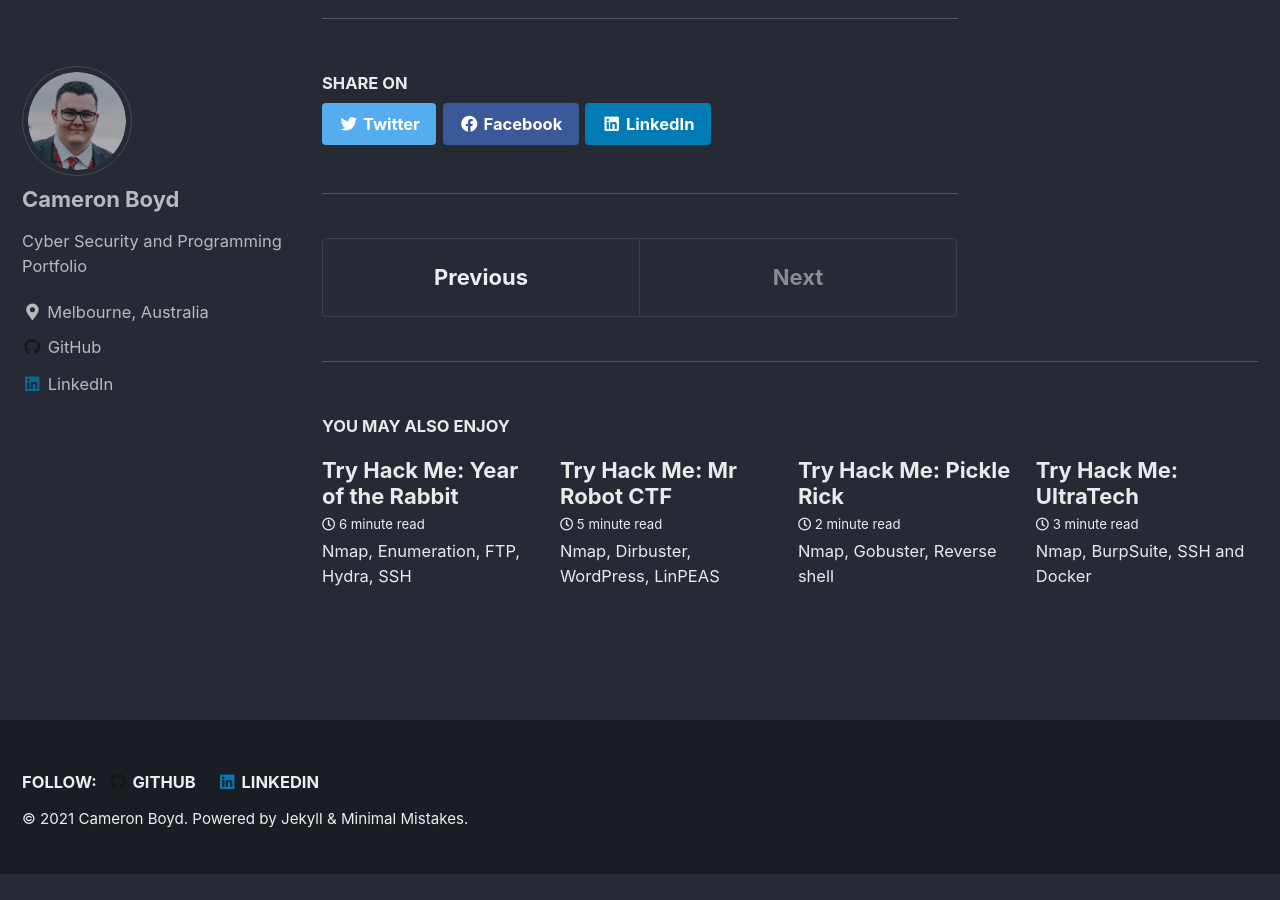
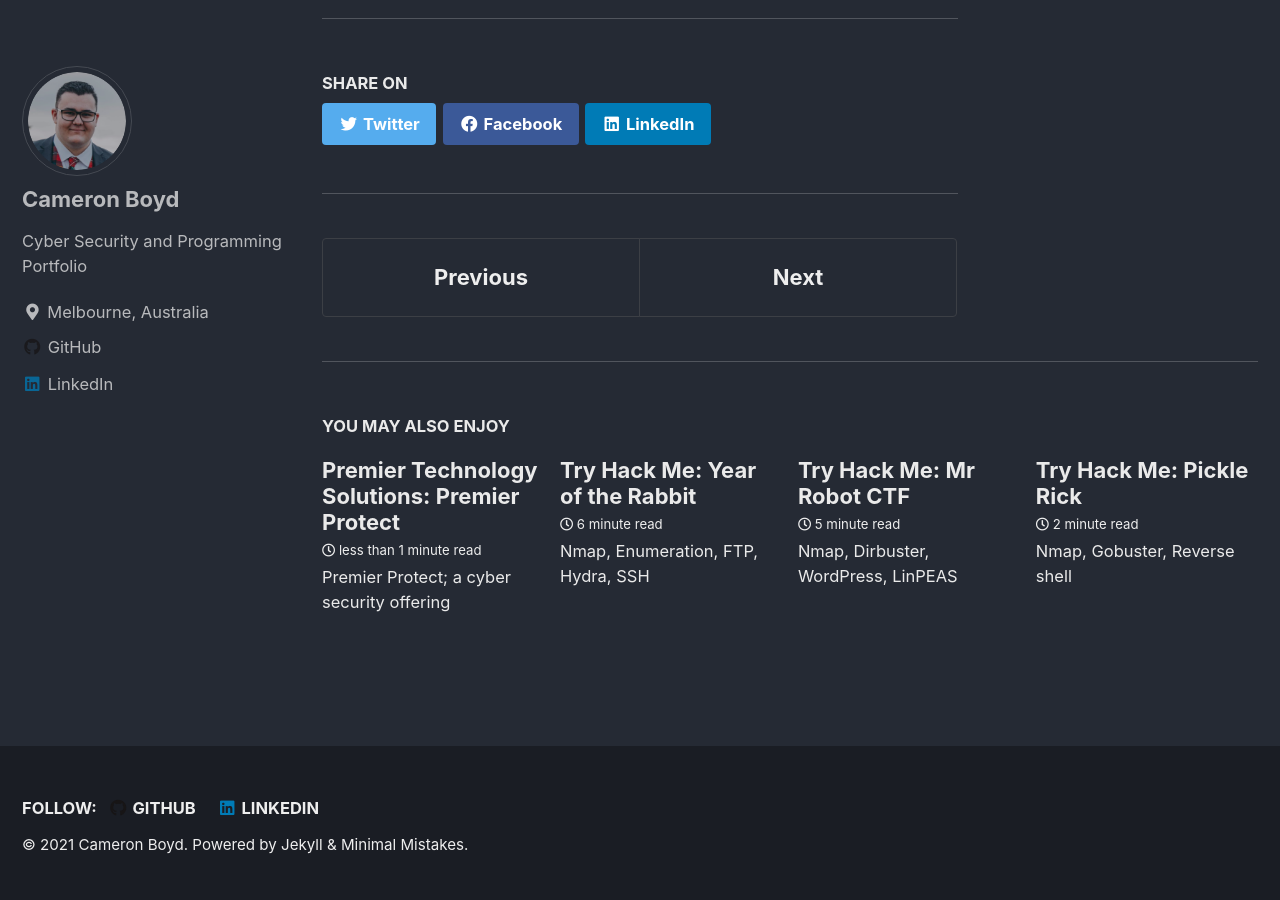
Before and after one commit to cjboyd1999/cjboyd1999.github.io, a Jekyll site: the page built from _posts/2021-01-08-THM-ColddBox-Easy.md, in a window 1280 px wide and 900 px high, scrolled down 3363 px. Built offline with Jekyll 4.4.1, drawn with Linux system fonts in a browser that asks for light colours; cached includes are drawn as plain includes; before the commit the page ends 4237 px from its top, so only the background shows below that; part of the change alters nothing that is shown.

Commit message:
Updated the about page
Updated about page to be a career timeline and added a project page for Premier Protect

```diff
--- a/_pages/about.md
+++ b/_pages/about.md
@@ -1,5 +1,5 @@
 ---
-title: "About Me"
+title: "Career Timeline"
 permalink: /about/
 ---
 <style>
@@ -9,23 +9,6 @@ permalink: /about/
 box-sizing: border-box;
 outline: none;
 }
-
-/* body {
-margin: 0;
-padding: 30px 0;
-font-family: 'Roboto', sans-serif;
-background: #F1F2F6;
-} */
-
-/* h1 {
-text-align: center;
-font-weight: 300;
-color: #777
-}
-
-h1 span {
-font-weight: 600;
-} */
 
 .container {
 width: 80%;
@@ -43,7 +26,7 @@ left: 50%;
 margin-left: -1px;
 width: 2px;
 height: 100%;
-background: #28AE90;
+background: #225266;
 z-index: 1
 }
 
@@ -75,8 +58,8 @@ direction: rtl
 width: 16px;
 height: 16px;
 border-radius: 50%;
-border: 2px solid #F5F7FA;
-background: #225266;
+border: 2px solid #008089;
+background: #008089;
 margin-top: 10px;
 z-index: 9999
 }
@@ -94,8 +77,15 @@ font-size: 25px;
 font-weight: 500
 }
 
-.timeline-content span {
-font-size: 15px;
+.timeline-content h4 {
+font-size: 18px;
+font-weight: bold;
+color: #F5F7FA;
+}
+
+.timeline-content h5 {
+font-size: 14px;
+font-weight: bold;
 color: #F5F7FA;
 }
 
@@ -128,58 +118,62 @@ color: #F5F7FA;
 </style>
 
 <div class="container">
+<div class="timeline-block timeline-block-left">
+    <div class="marker"></div>
+    <div class="timeline-content">
+        <h3>2021</h3>
+        <h4>Cyber Security Analyst</h4>
+        <h5>Premier Technology Solutions</h5>
+        <h5>02/2021 - Current</h5>
+        <p>I joined Premier, an MSP for SME IT solutions, as their first in-house cyber security expert. My main task was to develop a security offering, later dubbed Premier Protect, to put Premier ahead of the competition. Read more about the offering <a href=https://cjboyd1999.github.io/premier-protect/>here</a>.</p>
+    </div>
+</div>
 
 <div class="timeline-block timeline-block-right">
     <div class="marker"></div>
     <div class="timeline-content">
-        <h3>First Year</h3>
-        <span>Some work experience</span>
-        <p>Lorem ipsum dolor sit amet, consectetur adipisicing elit, sed do eiusmod tempor incididunt ut labore et dolore magna aliqua. Ut enim ad minim veniam, quis nostrud exercitation ullamco laboris nisi ut aliquip ex ea commodo consequat. Duis aute irure dolor in reprehenderit in voluptate.</p>
+        <h3>2020</h3>
+        <h4>Certified Ethical Hacker (CEH)</h4>
+        <h5>EC-Council</h5>
+        <h5>Issued 06/2020 | Expires 06/2023</h5>
+        <p>EC-Council's Certified Ethical Hacker course addresses a breadth of real world and hands on examples of network threats, hacker motives, vulnerability mitigation techniques and intrusion detection methodologies. Having passed the CEH and earning my certification, I have the credibility to lawfully perform penetration testing for an organisation.</p>
+        <br><br>
+        <h4>Hack the Crisis Australia - 1st Place</h4>
+        <h5>Crisis Budget</h5>
+        <h5>04/2020</h5>
+        <p>This project was created during a hackathon where the goal was to create something that aids people during the COVID-19 pandemic. The app itself would provide users with an understanding of what financial aid they are eligible for based on factors such as residing country, current work and pre-existing financial aid. I worked as the developer to create a working prototype whilst my teammate created UI designs and mock-ups for a mobile app. The result of this project was that my teammate and I placed first in the hackathon.</p>
+        <br><br>
+        <h4>Deakin Detonator Toolkit</h4>
+        <h5>Univerity Capstone Project</h5>
+        <h5>03/2020 - 09/2020</h5>
+        <p>My capstone project involved working first as a junior developer to automate existing penetration testing tools. I then took a leadership role as a senior wherein I aided the project’s progression, designated work to juniors and aided juniors with more difficult tasks to create a user-friendly penetration testing toolkit that uses a Graphical User Interface (GUI).</p>
     </div>
 </div>
 
 <div class="timeline-block timeline-block-left">
     <div class="marker"></div>
     <div class="timeline-content">
-        <h3>Seconed Year</h3>
-        <span>Some work experience</span>
-        <p>Lorem ipsum dolor sit amet, consectetur adipisicing elit, sed do eiusmod tempor incididunt ut labore et dolore magna aliqua. Ut enim ad minim veniam, quis nostrud exercitation ullamco laboris nisi ut aliquip ex ea commodo consequat. Duis aute irure dolor in reprehenderit in voluptate.</p>
+        <h3>2019</h3>
+        <h4>Web Designer and Developer</h4>
+        <h5>DeakinTALENT FreelancingHUB</h5>
+        <h5>11/2019 - 12/2019</h5>
+        <p>In this internship, I was employed as a freelance web developer to work with Whittlesea Community Connections. As the internship was over a 12-week period, it was important to define a realistic scope of what the client could expect in this timeframe. With a scope defined, the website began development using WordPress as per the client’s request. The final product contained more than what the client was expecting, as the scope was met with relative ease. As such, the internship ended with a very happy client.</p>
+        <br><br>
+        <h4>Back-end Developer</h4>
+        <h5>OR Design Labs</h5>
+        <h5>08/2019 - 12/2019</h5>
+        <p>After initially starting and halting development in 2019 due to technical limitations, I have restarted development of Creptrack, an iOS mobile application. Development is being done using Apple’s SwiftUI, a user interface toolkit. My work on Creptrack is to build the application following the UI design I have been given, with any development choices and options being to my discretion</p>
     </div>
 </div>
 
 <div class="timeline-block timeline-block-right">
     <div class="marker"></div>
     <div class="timeline-content">
-        <h3>Third Year</h3>
-        <span>Some work experience</span>
-        <p>Lorem ipsum dolor sit amet, consectetur adipisicing elit, sed do eiusmod tempor incididunt ut labore et dolore magna aliqua. Ut enim ad minim veniam, quis nostrud exercitation ullamco laboris nisi ut aliquip ex ea commodo consequat. Duis aute irure dolor in reprehenderit in voluptate.</p>
-    </div>
-</div>
-
-<div class="timeline-block timeline-block-left">
-    <div class="marker"></div>
-    <div class="timeline-content">
-        <h3>Fourth Year</h3>
-        <span>Some work experience</span>
-        <p>Lorem ipsum dolor sit amet, consectetur adipisicing elit, sed do eiusmod tempor incididunt ut labore et dolore magna aliqua. Ut enim ad minim veniam, quis nostrud exercitation ullamco laboris nisi ut aliquip ex ea commodo consequat. Duis aute irure dolor in reprehenderit in voluptate.</p>
-    </div>
-</div>
-
-<div class="timeline-block timeline-block-right">
-    <div class="marker"></div>
-    <div class="timeline-content">
-        <h3>Fifth Year</h3>
-        <span>Some work experience</span>
-        <p>Lorem ipsum dolor sit amet, consectetur adipisicing elit, sed do eiusmod tempor incididunt ut labore et dolore magna aliqua. Ut enim ad minim veniam, quis nostrud exercitation ullamco laboris nisi ut aliquip ex ea commodo consequat. Duis aute irure dolor in reprehenderit in voluptate.</p>
+        <h3>2018</h3>
+        <h4>Bachelor of Cyber Security</h4>
+        <h5>Deakin University</h5>
+        <h5>02/2018 - 02/2021</h5>
+        <p>I started studying a Bachelor of Cyber Security immediately after finishing high-school. At the time, I was interested in IT and psychology. I was accepted into my degree and have found that it is a great mix of my passion for IT and my interest in psychology and human behaviour.<br><br>My studies concluded in October 2020, and I graduated in 2021 with Distinction after achieving a WAM of 77.7.</p>
     </div>
 </div>
 </div>
-
-## My Studies
-I completed my studies for a Bachelor of Cyber Security at Deakin University in Q4 2020. With a Weighted Average Mark (WAM) of 77.7, I will be graduating with Distinction in February 2021. As such, I am currently looking for employment within the cyber security field.
-
-Throughout my studies I have been primarily interested in penetration testing and cyber security engineering. In my downtime, you can find me doing software development both for learning and as a side hobby or playing video games.
-
-<img style="float: right;" src="{{ site.url }}{{ site.baseurl }}/images/ceh-logo.jpg" alt="Certified Ethical Hacker Logo" width="182" height="136">
-
-During my studies so far, I was fortunate enough to undertake the Certified Ethical Hacker exam. As a result, I am holding a Certified Ethical Hacker v10 certificate which is valid until 2023. My certification number is ECC2457893160 and can be verified [here](https://aspen.eccouncil.org/Verify).
--- /dev/null
+++ b/_posts/2021-08-10-premier-protect.md
@@ -0,0 +1,12 @@
+---
+title: "Premier Technology Solutions: Premier Protect"
+date: 2021-08-10
+tags: [Project]
+excerpt: "Premier Protect; a cyber security offering"
+---
+
+## Project Introduction
+
+## The Work
+
+## Project Outcome
```
